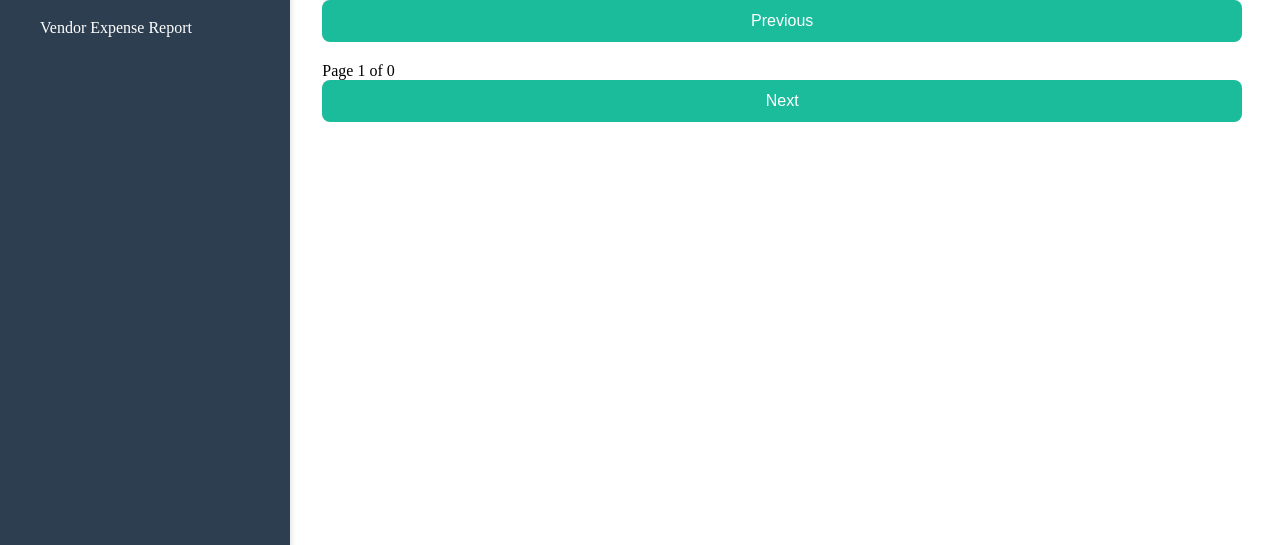
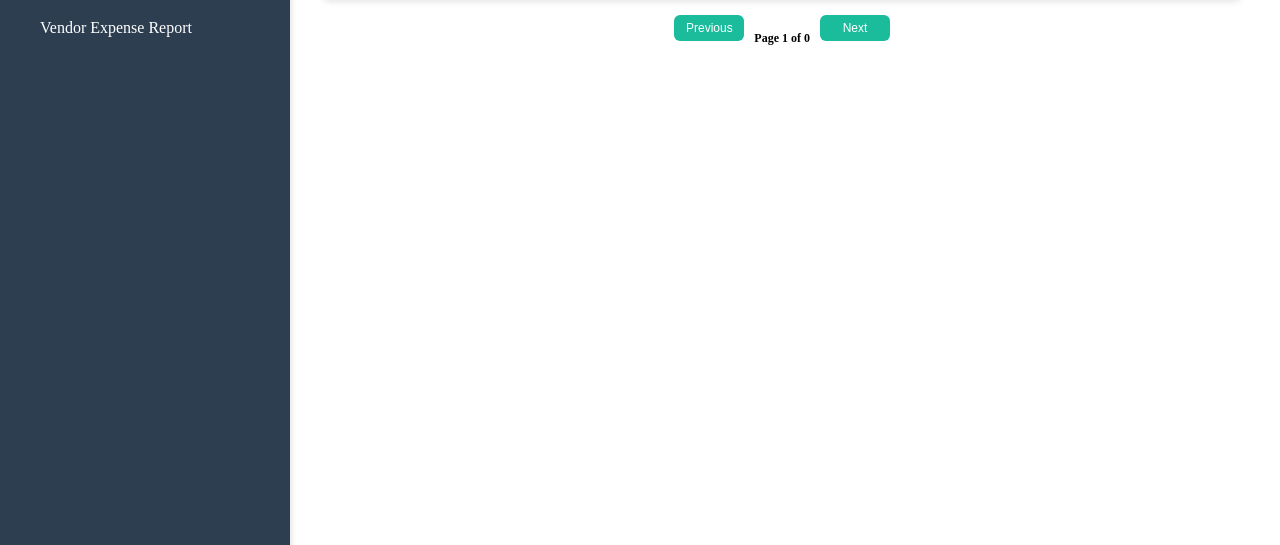
Before and after one commit to dk1604/AnnapurnaOrderManagement, a Flask app: page /order/dashboard in a window 1280 px wide, after a click on "Vendor Expense Report". Shown: the part 271-816 px from the top of the page. Run offline with Flask 3, Linux system fonts and the light colour scheme; data that the repository does not hold is empty; parts of the project's set-up code (start-up, migrations or seed data) failed here and were passed over; some libraries are stand-ins or nearby versions.

Commit message:
Update dashboard.css

```diff
--- a/src/static/css/dashboard.css
+++ b/src/static/css/dashboard.css
@@ -125,6 +125,33 @@
         font-weight: 800;
         color: #e74c3c;
         margin: 0;
+    }
+
+    .pagination-controls {
+        display: flex;
+        flex-direction: row;       /* horizontal layout */
+        align-items: center;       /* vertically align items */
+        justify-content: center;   /* center in parent */
+        gap: 10px;                 /* space between prev, page, next */
+        margin: 15px 0;
+    }
+
+    .pagination-controls button {
+        min-width: 20px;          /* smaller width */
+        max-width: 70px;
+        padding: 6px 0;           /* reduce vertical padding */
+        font-size: 12px;          /* smaller text */
+        text-align: center;
+        border-radius: 6px;
+    }
+
+    .pagination-controls #pageNumber {
+        display: flex;                /* make span a flex container */
+        align-items: center;          /* vertically center the text */
+        justify-content: center;      /* horizontally center inside span */
+        min-height: 28px;             /* match button height */
+        font-weight: bold;
+        font-size: 12px;
     }
 
     #total-collection-daily, #total-collection-custom {
```
